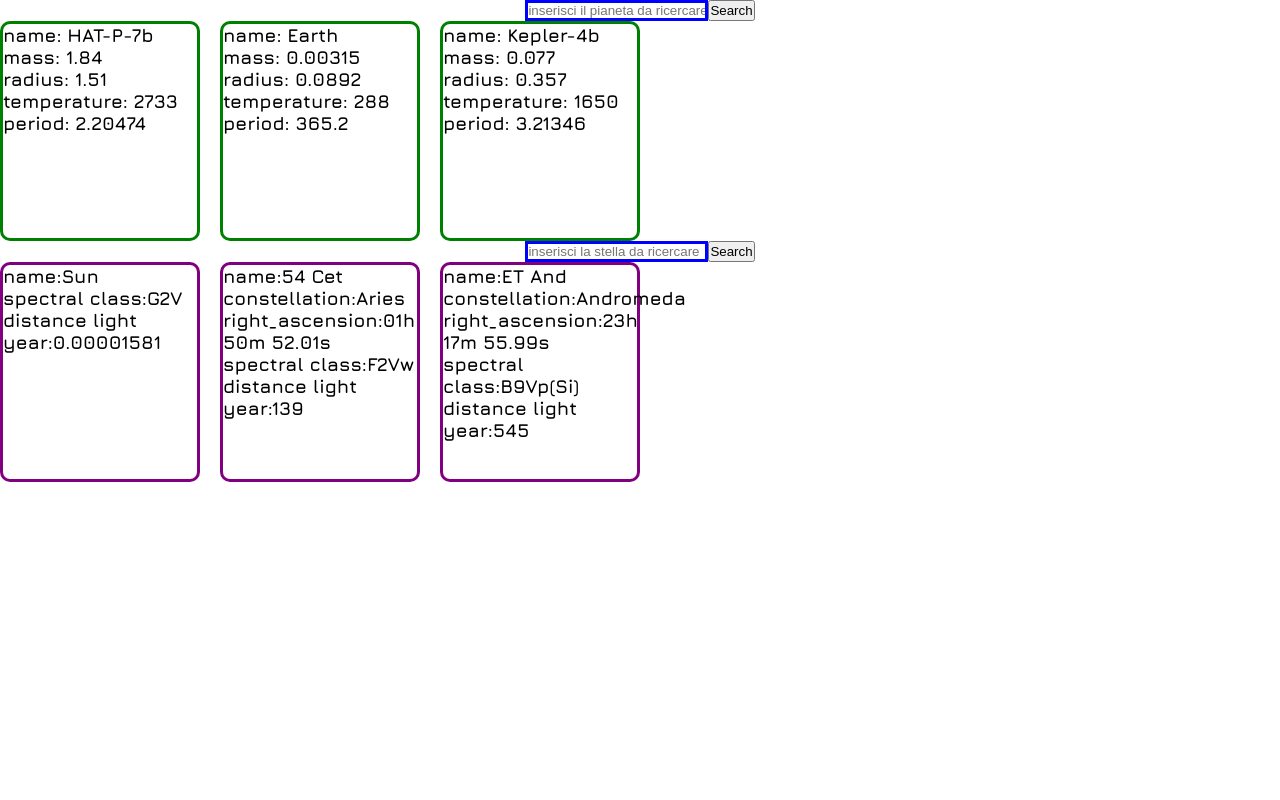
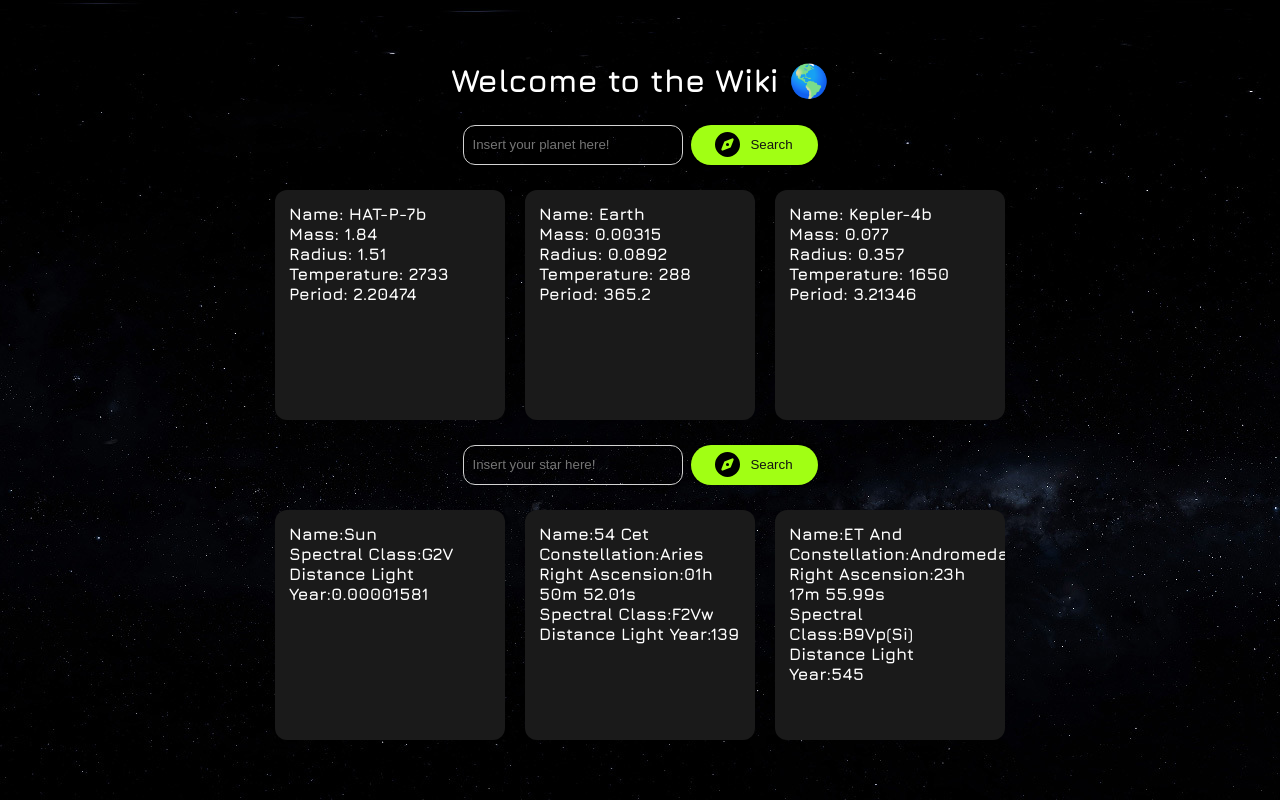
Before and after one commit to simoneschifano/cb7-project-b, a Next.js app: page /wiki in a window 1280 px wide. Built offline with nearby package versions, Linux system fonts and the light colour scheme.

Commit message:
fix: fixed entire Wiki style

```diff
--- a/src/components/PlanetCard/PlanetCard.jsx
+++ b/src/components/PlanetCard/PlanetCard.jsx
@@ -1,23 +1,23 @@
-import styles from './PlanetCard.module.scss'
+import styles from "./PlanetCard.module.scss";
 
 const PlanetCard = ({ data }) => {
-    return (
-        <>
-            <div className={styles.card}>
+  return (
+    <>
+      <div className={styles.Card__Wrapper}>
+        <div className={styles.Card__Main}>
+          {data.name && <h3> Name: {data.name} </h3>}
 
-                {data.name && <h3> name: {data.name} </h3>}
+          {data.mass && <h3> Mass: {data.mass} </h3>}
 
-                {data.mass && <h3> mass: {data.mass} </h3>}
+          {data.radius && <h3> Radius: {data.radius} </h3>}
 
-                {data.radius && <h3> radius: {data.radius} </h3>}
+          {data.temperature && <h3> Temperature: {data.temperature} </h3>}
 
-                {data.temperature && <h3> temperature: {data.temperature} </h3>}
-
-                {data.period && <h3> period: {data.period} </h3>}
-
-            </div>
-        </>
-    )
-}
+          {data.period && <h3> Period: {data.period} </h3>}
+        </div>
+      </div>
+    </>
+  );
+};
 
 export default PlanetCard;
--- a/src/components/PlanetCard/PlanetCard.module.scss
+++ b/src/components/PlanetCard/PlanetCard.module.scss
@@ -1,8 +1,28 @@
-.card{
-    display: flex;
-    flex-direction:column;
-    width: 200px;
-    height: 220px;
-    border: 3px solid green;
-    border-radius: 10px;
+.Card__Wrapper {
+  width: 230px;
+  height: 230px;
+
+  background-image: linear-gradient(163deg, #00ff75 0%, #3700ff 100%);
+  border-radius: 20px;
+  transition: all 0.3s;
+
+  &:hover {
+    box-shadow: 0px 0px 30px 1px rgba(0, 255, 117, 0.3);
+  }
+
+  .Card__Main {
+    width: 230px;
+    height: 230px;
+    padding: 14px;
+    font-size: 0.9rem;
+    font-weight: 400;
+    background-color: #1a1a1a;
+    border-radius: 12px;
+    transition: all 0.2s;
+
+    &:hover {
+      transform: scale(0.98);
+      border-radius: 20px;
+    }
+  }
 }
--- a/src/components/SearchWiki/SearchWiki.jsx
+++ b/src/components/SearchWiki/SearchWiki.jsx
@@ -1,8 +1,9 @@
-import { useState } from 'react';
-import styles from './SearchWiki.module.scss'
-import { GET } from '@/utils/http';
-import PlanetCard from '../PlanetCard';
-import StarCard from '../StarCard';
+import { useState } from "react";
+import { GET } from "@/utils/http";
+import PlanetCard from "../PlanetCard";
+import StarCard from "../StarCard";
+
+import styles from "./SearchWiki.module.scss";
 
 const SearchWiki = () => {
   const urlStars = "https://api.api-ninjas.com/v1/stars?name=";
@@ -17,7 +18,7 @@ const SearchWiki = () => {
       temperature: 2733,
       distance_light_year: 1124,
       host_star_mass: 1.56,
-            host_star_temperature: 6389
+      host_star_temperature: 6389,
     },
     {
       name: "Earth",
@@ -28,7 +29,7 @@ const SearchWiki = () => {
       temperature: 288,
       distance_light_year: 0,
       host_star_mass: 1,
-            host_star_temperature: 6000
+      host_star_temperature: 6000,
     },
     {
       name: "Kepler-4b",
@@ -39,16 +40,16 @@ const SearchWiki = () => {
       temperature: 1650,
       distance_light_year: 1794,
       host_star_mass: 1.22,
-            host_star_temperature: 5857
-        }
-    ]
+      host_star_temperature: 5857,
+    },
+  ];
   const listRandomStars = [
     {
       name: "Sun",
       apparent_magnitude: "-26.74",
       absolute_magnitude: "4.83",
       distance_light_year: "0.00001581",
-            spectral_class: "G2V"
+      spectral_class: "G2V",
     },
     {
       name: "54 Cet",
@@ -58,7 +59,7 @@ const SearchWiki = () => {
       apparent_magnitude: "5.93",
       absolute_magnitude: "2.77",
       distance_light_year: "139",
-            spectral_class: "F2Vw"
+      spectral_class: "F2Vw",
     },
     {
       name: "ET And",
@@ -68,9 +69,9 @@ const SearchWiki = () => {
       apparent_magnitude: "6.48",
       absolute_magnitude: "0.36",
       distance_light_year: "545",
-            spectral_class: "B9Vp(Si)"
-        }
-    ]
+      spectral_class: "B9Vp(Si)",
+    },
+  ];
 
   const [resultPlanet, setResultPlanet] = useState(false);
   const [inputPlanetValue, setPlanetInputValue] = useState(false);
@@ -81,80 +82,104 @@ const SearchWiki = () => {
 
   const onHandlePlanetSearch = (e) => {
     e.preventDefault();
-        GET(urlPlanets, inputPlanetValue).then(data => setResultPlanet(data));
-    }
+    GET(urlPlanets, inputPlanetValue).then((data) => setResultPlanet(data));
+  };
   const onHandlePlanetInput = (e) => {
-        if (e.target.value.length > 2 ) {
+    if (e.target.value.length > 2) {
       setPlanetInputValue(e.target.value);
-            GET(urlPlanets, e.target.value).then(data => setPreviewResultPlanet(data));
-        }
-        else
-        {
-            setPlanetInputValue(false)
+      GET(urlPlanets, e.target.value).then((data) => setPreviewResultPlanet(data));
+    } else {
+      setPlanetInputValue(false);
       setPreviewResultPlanet(false);
       setResultPlanet(false);
     }
-    }
+  };
   const onHandlePlanetPreviewClick = (planetName) => {
-        GET(urlPlanets, planetName).then(data => setResultPlanet(data));
-    }
+    GET(urlPlanets, planetName).then((data) => setResultPlanet(data));
+  };
 
   const onHandleStarSearch = (e) => {
     e.preventDefault();
-        GET(urlStars, inputStarValue).then(data => setResultStar(data));
-    }
+    GET(urlStars, inputStarValue).then((data) => setResultStar(data));
+  };
   const onHandleStarInput = (e) => {
-        if (e.target.value.length > 2 ) {
+    if (e.target.value.length > 2) {
       setStarInputValue(e.target.value);
-        GET(urlPlanets, e.target.value).then(data => setPreviewResultStar(data));
-    }
-    else
-    {
-        setStarInputValue(false)
+      GET(urlPlanets, e.target.value).then((data) => setPreviewResultStar(data));
+    } else {
+      setStarInputValue(false);
       setPreviewResultStar(false);
       setResultStar(false);
     }
-    }
+  };
   const onHandleStarPreviewClick = (planetName) => {
-        GET(urlPlanets, planetName).then(data => setResultStar(data));
-    }
+    GET(urlPlanets, planetName).then((data) => setResultStar(data));
+  };
 
   return (
     <>
+      <div className={styles.Wrapper__Wiki}>
+        <h1>Welcome to the Wiki 🌎</h1>
         <form className={styles.SearchForm} onSubmit={onHandlePlanetSearch}>
-                <input className={styles.SearchInput} type="text" name="saerchText" placeholder="inserisci il pianeta da ricercare" onChange={onHandlePlanetInput} />
-                <button onClick={onHandlePlanetSearch}>Search</button>
+          <input className={styles.SearchInput} type="text" name="searchText" placeholder="Insert your planet here!" onChange={onHandlePlanetInput} />
+          <button onClick={onHandlePlanetSearch}>
+            <svg class={styles.svgIcon} viewBox="0 0 512 512" height="1em" xmlns="http://www.w3.org/2000/svg">
+              <path d="M256 512A256 256 0 1 0 256 0a256 256 0 1 0 0 512zm50.7-186.9L162.4 380.6c-19.4 7.5-38.5-11.6-31-31l55.5-144.3c3.3-8.5 9.9-15.1 18.4-18.4l144.3-55.5c19.4-7.5 38.5 11.6 31 31L325.1 306.7c-3.2 8.5-9.9 15.1-18.4 18.4zM288 256a32 32 0 1 0 -64 0 32 32 0 1 0 64 0z"></path>
+            </svg>
+            Search
+          </button>
         </form>
-            {
-                previewResultPlanet.length > 0 && <div> {previewResultPlanet.slice(0, 5).map(planet => <p onClick={() => onHandlePlanetPreviewClick(planet.name)}>{planet.name}</p>)}</div>
-            }
-            {
-                resultPlanet  ?
-                    <div className={styles.listPlanets}>{resultPlanet.length > 0 ? resultPlanet.map(planet => <PlanetCard data={planet} />) : <div>not found</div>}</div>
-                    :
+        {previewResultPlanet.length > 0 && (
+          <div>
+            {" "}
+            {previewResultPlanet.slice(0, 5).map((planet) => (
+              <p onClick={() => onHandlePlanetPreviewClick(planet.name)}>{planet.name}</p>
+            ))}
+          </div>
+        )}
+        {resultPlanet ? (
           <div className={styles.listPlanets}>
-                        {listRandomPlanets.map(planet => <PlanetCard data={planet} />)}
+            {resultPlanet.length > 0 ? resultPlanet.map((planet) => <PlanetCard data={planet} />) : <div>not found</div>}
           </div>
-            }
+        ) : (
+          <div className={styles.listPlanets}>
+            {listRandomPlanets.map((planet) => (
+              <PlanetCard data={planet} />
+            ))}
+          </div>
+        )}
 
         <form className={styles.SearchForm} onSubmit={onHandleStarSearch}>
-                <input className={styles.SearchInput} type="text" name="saerchText" placeholder="inserisci la stella da ricercare" onChange={onHandleStarInput} />
-                <button onClick={onHandleStarSearch}>Search</button>
+          <input className={styles.SearchInput} type="text" name="saerchText" placeholder="Insert your star here!" onChange={onHandleStarInput} />
+          <button onClick={onHandlePlanetSearch}>
+            <svg class={styles.svgIcon} viewBox="0 0 512 512" height="1em" xmlns="http://www.w3.org/2000/svg">
+              <path d="M256 512A256 256 0 1 0 256 0a256 256 0 1 0 0 512zm50.7-186.9L162.4 380.6c-19.4 7.5-38.5-11.6-31-31l55.5-144.3c3.3-8.5 9.9-15.1 18.4-18.4l144.3-55.5c19.4-7.5 38.5 11.6 31 31L325.1 306.7c-3.2 8.5-9.9 15.1-18.4 18.4zM288 256a32 32 0 1 0 -64 0 32 32 0 1 0 64 0z"></path>
+            </svg>
+            Search
+          </button>
         </form>
-            {
-                previewResultStar.length > 0 && <div> {previewResultStar.slice(0, 5).map(star => <p onClick={() => onHandleStarPreviewClick(star.name)}>{star.name}</p>)}</div>
-            }
-            {
-                resultStar ?
-                    <div className={styles.listStars}>{resultStar.length > 0 ? resultStar.map(planet => <StarCard data={planet} />) : <div>not found</div>}</div>
-                    :
+        {previewResultStar.length > 0 && (
+          <div>
+            {" "}
+            {previewResultStar.slice(0, 5).map((star) => (
+              <p onClick={() => onHandleStarPreviewClick(star.name)}>{star.name}</p>
+            ))}
+          </div>
+        )}
+        {resultStar ? (
           <div className={styles.listStars}>
-                        {listRandomStars.map(star => <StarCard data={star} />)}
+            {resultStar.length > 0 ? resultStar.map((planet) => <StarCard data={planet} />) : <div>not found</div>}
           </div>
-            }
-
+        ) : (
+          <div className={styles.listStars}>
+            {listRandomStars.map((star) => (
+              <StarCard data={star} />
+            ))}
+          </div>
+        )}
+      </div>
     </>
-    )
-}
+  );
+};
 
 export default SearchWiki;
--- a/src/components/SearchWiki/SearchWiki.module.scss
+++ b/src/components/SearchWiki/SearchWiki.module.scss
@@ -1,17 +1,90 @@
+.Wrapper__Wiki {
+  background-image: url("../../../public/Milky.jpg");
+  min-width: 100vw;
+  min-height: 100vh;
+  display: flex;
+  flex-direction: column;
+  justify-content: center;
+  align-items: center;
+  gap: 25px;
+  h1,
+  h2,
+  h3 {
+    color: white;
+  }
+}
+
 .SearchForm {
+  font-size: 0.9rem;
+  display: flex;
+  gap: 0.5rem;
+  align-items: center;
+  position: relative;
+  // isolation: isolate;
+  .SearchInput {
+    width: 100%;
+    max-width: 220px;
+    height: 40px;
+    padding: 9px;
+    border-radius: 12px;
+    border: 1.5px solid lightgrey;
+    outline: none;
+    transition: all 0.3s cubic-bezier(0.19, 1, 0.22, 1);
+    box-shadow: 0px 0px 20px -18px;
+    background-color: transparent;
+
+    &:hover {
+      background-color: white;
+      border: 2px solid lightgrey;
+      box-shadow: 0px 0px 20px -17px;
+    }
+
+    &:active {
+      transform: scale(0.95);
+    }
+
+    &:focus {
+      border: 2px solid grey;
+    }
+  }
+  button {
+    width: 150px;
+    height: 40px;
     display: flex;
+    align-items: center;
     justify-content: center;
-    .SearchInput{
-        border: 3px solid blue;
+    gap: 10px;
+    background-color: rgb(161, 255, 20);
+    border-radius: 30px;
+    color: rgb(19, 19, 19);
+
+    border: none;
+    position: relative;
+    cursor: pointer;
+    transition-duration: 0.2s;
+    box-shadow: 5px 5px 10px rgba(0, 0, 0, 0.116);
+    transition-duration: 0.5s;
+
+    &:active {
+      transform: scale(0.95);
     }
+
+    .svgIcon {
+      display: flex;
+      justify-content: center;
+      align-items: center;
+      height: 25px;
+      transition-duration: 1.5s;
+    }
+  }
 }
-.listStars{
-    display: flex;
-    gap:20px;
-    overflow-x: auto;
+.listStars {
+  display: flex;
+  gap: 20px;
+  overflow-x: auto;
 }
-.listPlanets{
-    display: flex;
-    gap:20px;
-    overflow-x: auto;
+.listPlanets {
+  display: flex;
+  gap: 20px;
+  overflow-x: auto;
 }
--- a/src/components/StarCard/StarCard.jsx
+++ b/src/components/StarCard/StarCard.jsx
@@ -1,23 +1,23 @@
-import styles from './StarCard.module.scss'
+import styles from "../PlanetCard/PlanetCard.module.scss";
 
 const StarCard = ({ data }) => {
-    return (
-        <>
-            <div className={styles.card}>
+  return (
+    <>
+      <div className={styles.Card__Wrapper}>
+        <div className={styles.Card__Main}>
+          {data.name && <h3> Name:{data.name} </h3>}
 
-                {data.name && <h3> name:{data.name} </h3>}
+          {data.constellation && <h3> Constellation:{data.constellation} </h3>}
 
-                {data.constellation && <h3> constellation:{data.constellation} </h3>}
+          {data.right_ascension && <h3> Right Ascension:{data.right_ascension} </h3>}
 
-                {data.right_ascension && <h3> right_ascension:{data.right_ascension} </h3>}
+          {data.spectral_class && <h3> Spectral Class:{data.spectral_class} </h3>}
 
-                {data.spectral_class && <h3> spectral class:{data.spectral_class} </h3>}
-
-                {data.distance_light_year && <h3> distance light year:{data.distance_light_year} </h3>}
-
-            </div>
-        </>
-    )
-}
+          {data.distance_light_year && <h3> Distance Light Year:{data.distance_light_year} </h3>}
+        </div>
+      </div>
+    </>
+  );
+};
 
 export default StarCard;
--- a/src/components/StarCard/StarCard.module.scss
+++ /dev/null
@@ -1,8 +0,0 @@
-.card{
-    display: flex;
-    flex-direction:column;
-    width: 200px;
-    height: 220px;
-    border: 3px solid purple;
-    border-radius: 10px;
-}
--- a/src/pages/wiki.jsx
+++ b/src/pages/wiki.jsx
@@ -4,7 +4,6 @@ import { GET } from "@/utils/http";
 import Head from "next/head";
 
 export default function Wiki() {
-
   return (
     <>
       <Head>
@@ -16,9 +15,9 @@ export default function Wiki() {
           href="https://img.freepik.com/free-vector/astronaut-holding-flag-space-cartoon-icon-illustration-technology-space-icon-isolated-flat-cartoon-style_138676-3099.jpg?w=2000"
         />
       </Head>
-
-            <SearchWiki/>
+      <main>
+        <SearchWiki />
+      </main>
     </>
-    )
-
+  );
 }
```
Also changed, not shown: src/components/Navbar/Navbar.jsx (+3 -15 lines). Lines whose indentation alone changed are shown as unchanged.
